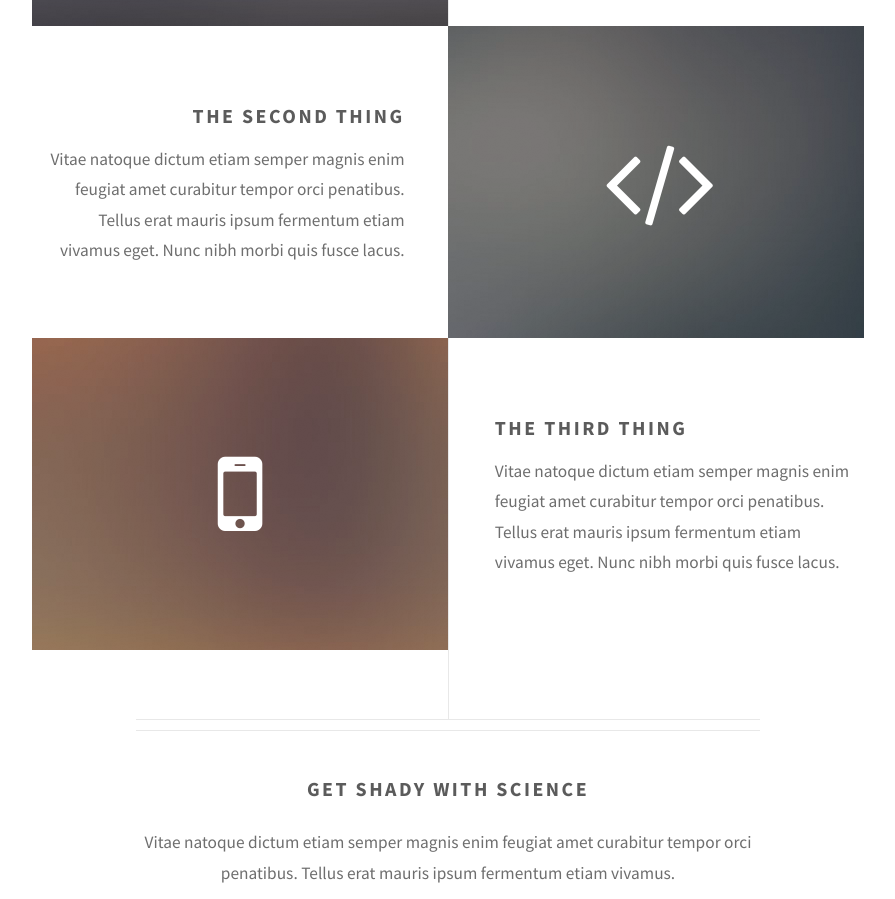
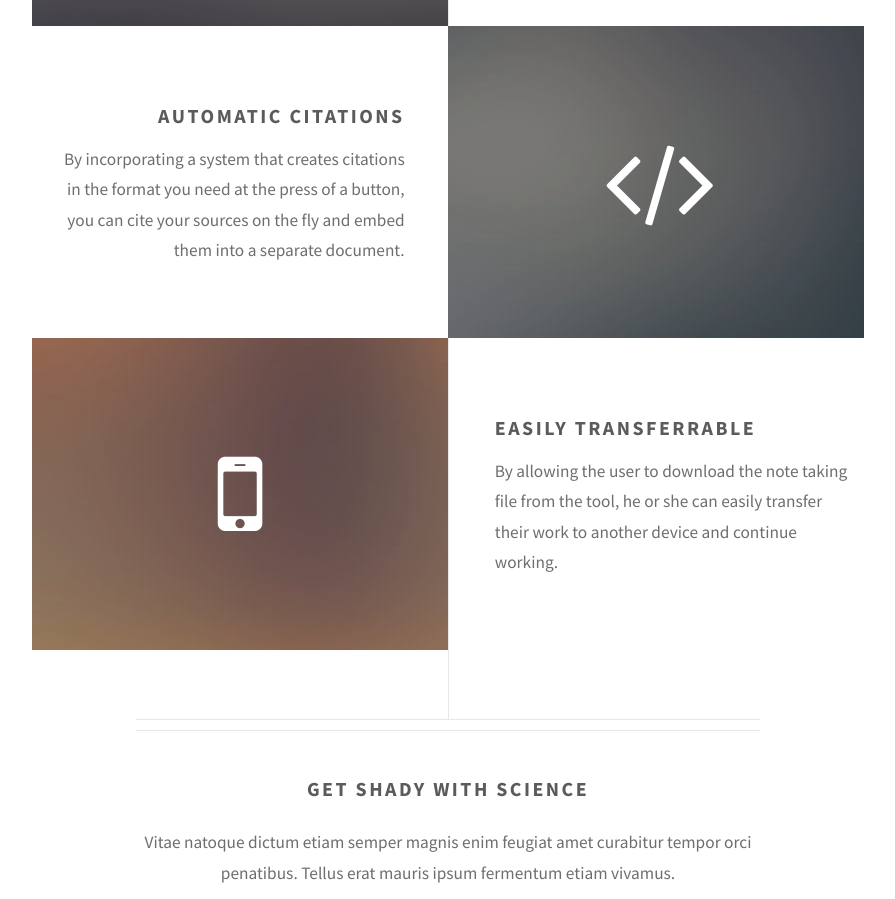
Before and after one commit to dhathr/dhathr.github.io, a plain HTML site: page index.html in a window 1280 px wide. Shown: the part 1231-2130 px from the top of the page, without its empty margins (192-1087 px from the left). Drawn offline with Linux system fonts and the light colour scheme.

Commit message:
Update index.html

```diff
--- a/index.html
+++ b/index.html
@@ -49,15 +49,15 @@
 					<section class="feature right">
 						<a href="#" class="image icon fa-code"><img src="images/pic02.jpg" alt="" /></a>
 						<div class="content">
-							<h3>The Second Thing</h3>
-							<p>Vitae natoque dictum etiam semper magnis enim feugiat amet curabitur tempor orci penatibus. Tellus erat mauris ipsum fermentum etiam vivamus eget. Nunc nibh morbi quis fusce lacus.</p>
+							<h3>Automatic Citations</h3>
+							<p>By incorporating a system that creates citations in the format you need at the press of a button, you can cite your sources on the fly and embed them into a separate document.</p>
 						</div>
 					</section>
 					<section class="feature left">
 						<a href="#" class="image icon fa-mobile"><img src="images/pic03.jpg" alt="" /></a>
 						<div class="content">
-							<h3>The Third Thing</h3>
-							<p>Vitae natoque dictum etiam semper magnis enim feugiat amet curabitur tempor orci penatibus. Tellus erat mauris ipsum fermentum etiam vivamus eget. Nunc nibh morbi quis fusce lacus.</p>
+							<h3>Easily Transferrable</h3>
+							<p>By allowing the user to download the note taking file from the tool, he or she can easily transfer their work to another device and continue working.</p>
 						</div>
 					</section>
 				</div>
```
